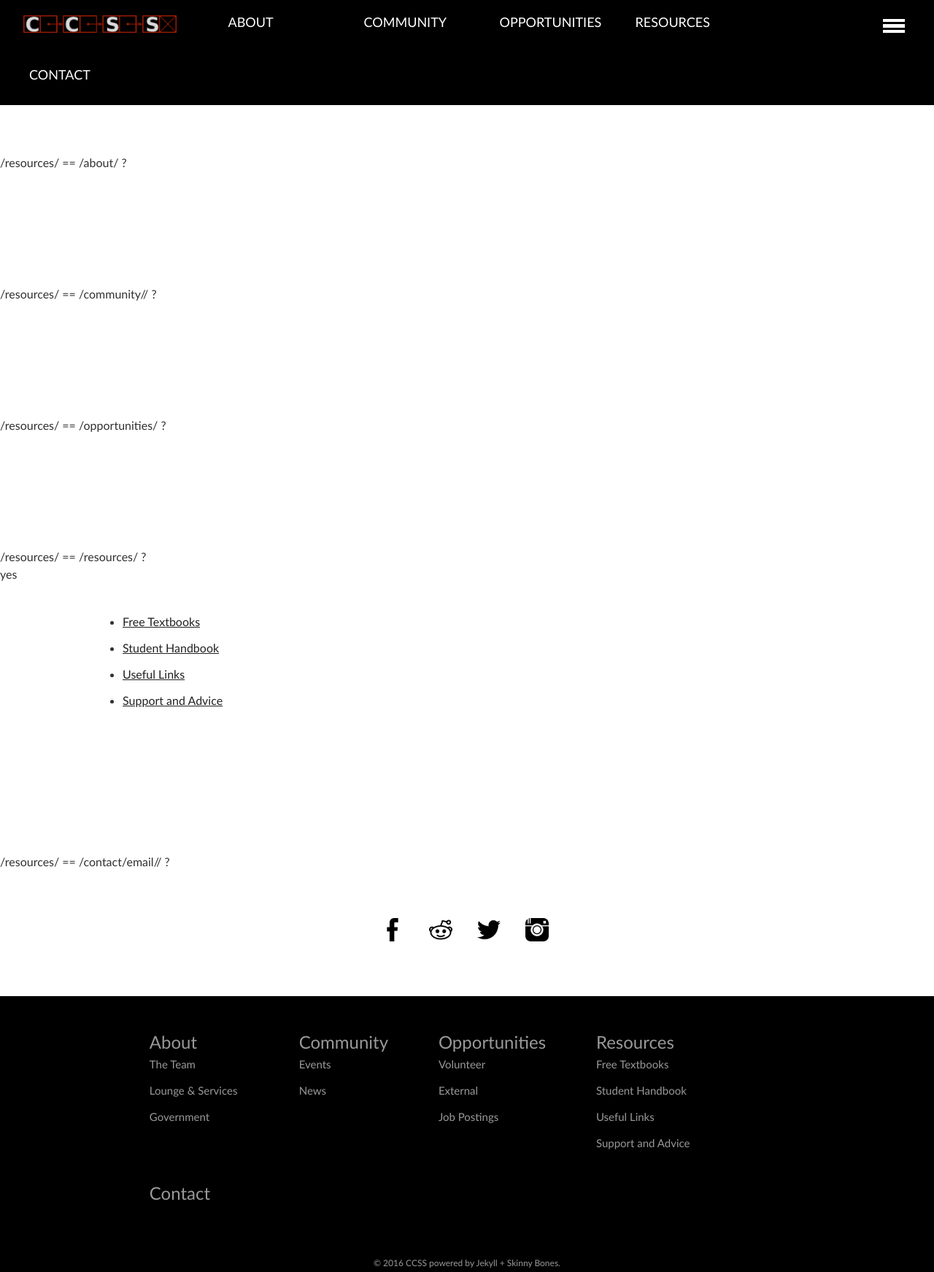
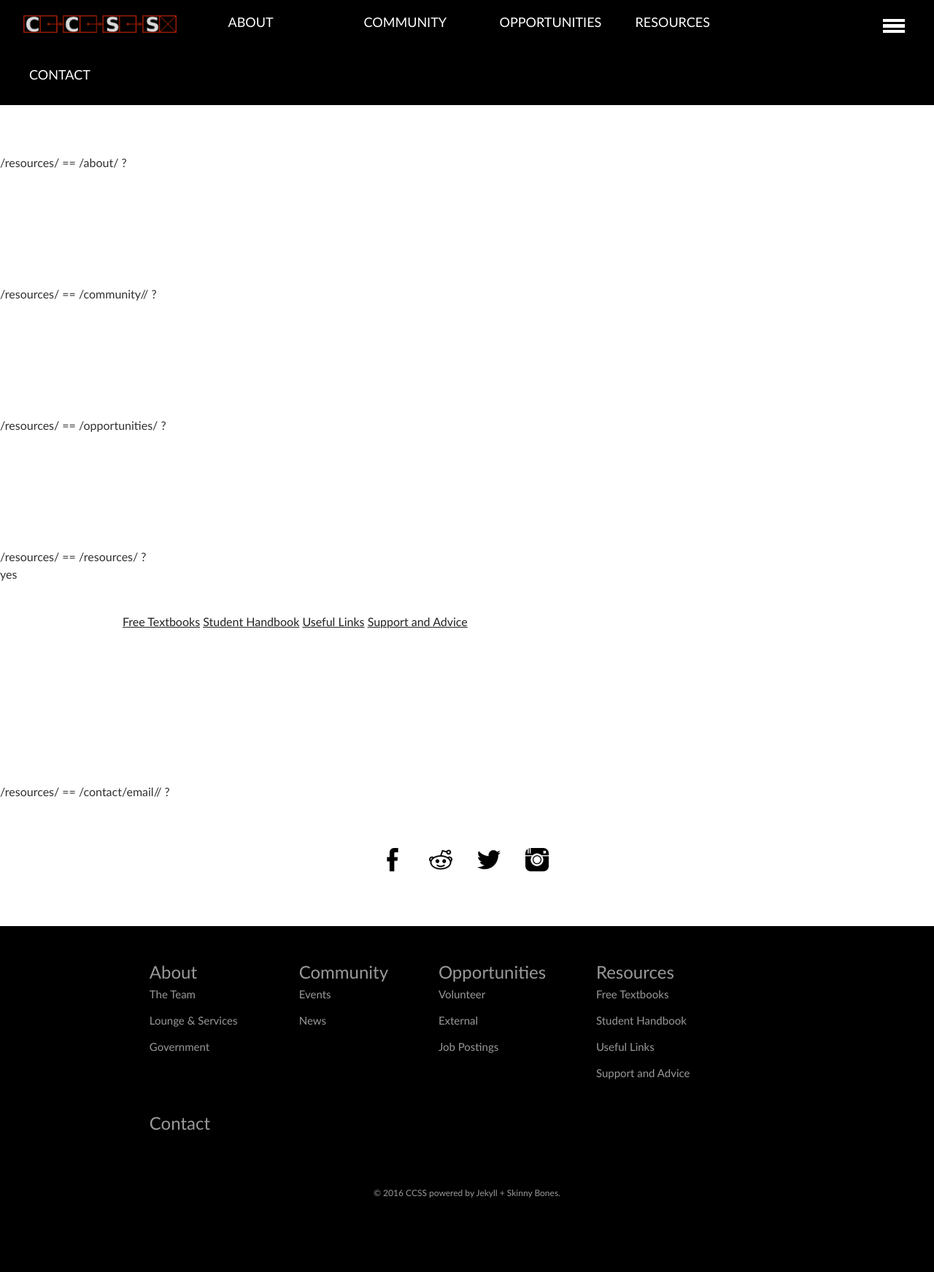
Before and after one commit to brittnylapierre/ccss_web, a Jekyll site: the page built from resources/index.md, in a window 1280 px wide. Shown: the whole page at 73% size. Built offline with Jekyll 4.4.1, drawn with Linux system fonts in a browser that asks for light colours; after the commit the page ends 1647 px from its top, so only the background shows below that.

Commit message:
Updated _layout.scss

```diff
--- a/_sass/_layout.scss
+++ b/_sass/_layout.scss
@@ -731,3 +731,10 @@
 	text-decoration: none;
     border-bottom: 1px solid;
 }
+
+.subpage-list{
+    list-style: none;
+	li {
+    	display: inline-block;
+    }
+}
```
